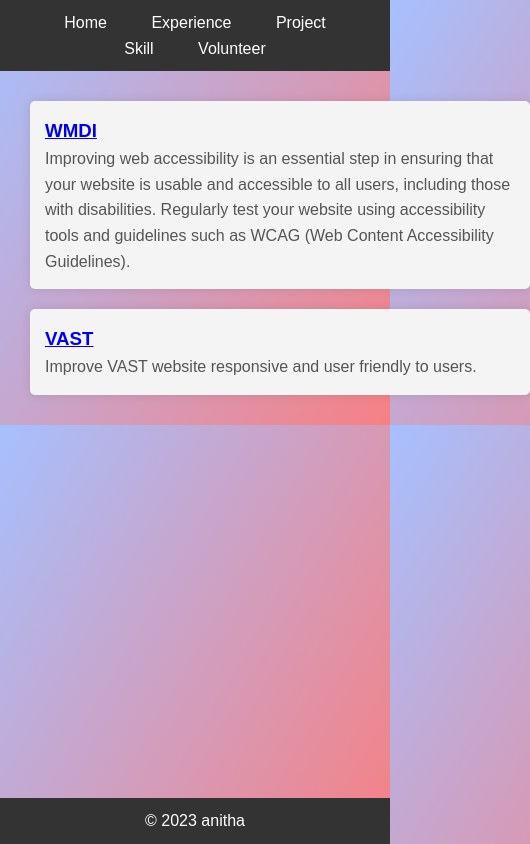
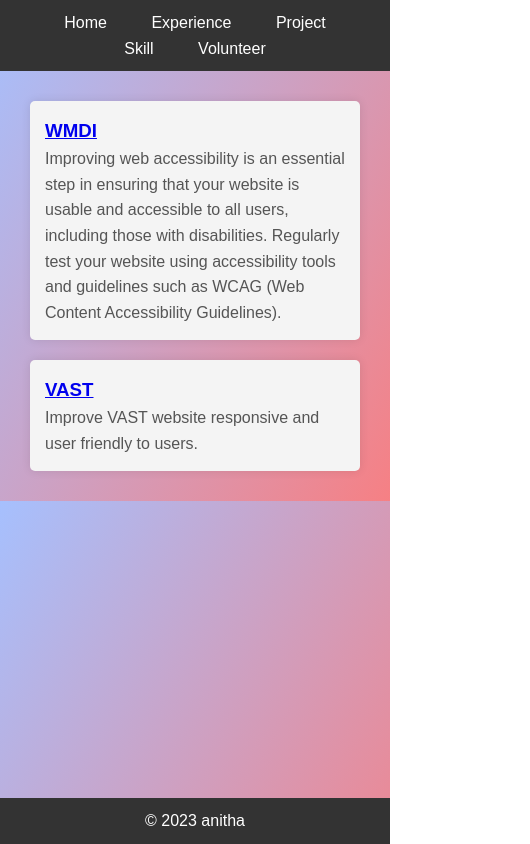
Before and after one commit to anithaamarnath/anithaamarnath, a plain HTML site: page volunteer.html in a window 390 px wide. Shown: the whole page, 530 px wide, since content can reach past the window. Drawn offline with Linux system fonts and the light colour scheme.

Commit message:
added media query

```diff
--- a/styles.css
+++ b/styles.css
@@ -104,3 +104,8 @@ footer {
     margin: 10px;
   }
 }
+@media (max-width: 768px) {
+  .grid-container-volunteer {
+    grid-template-columns: repeat(auto-fill, minmax(300px, 1fr));
+  }
+}
```
